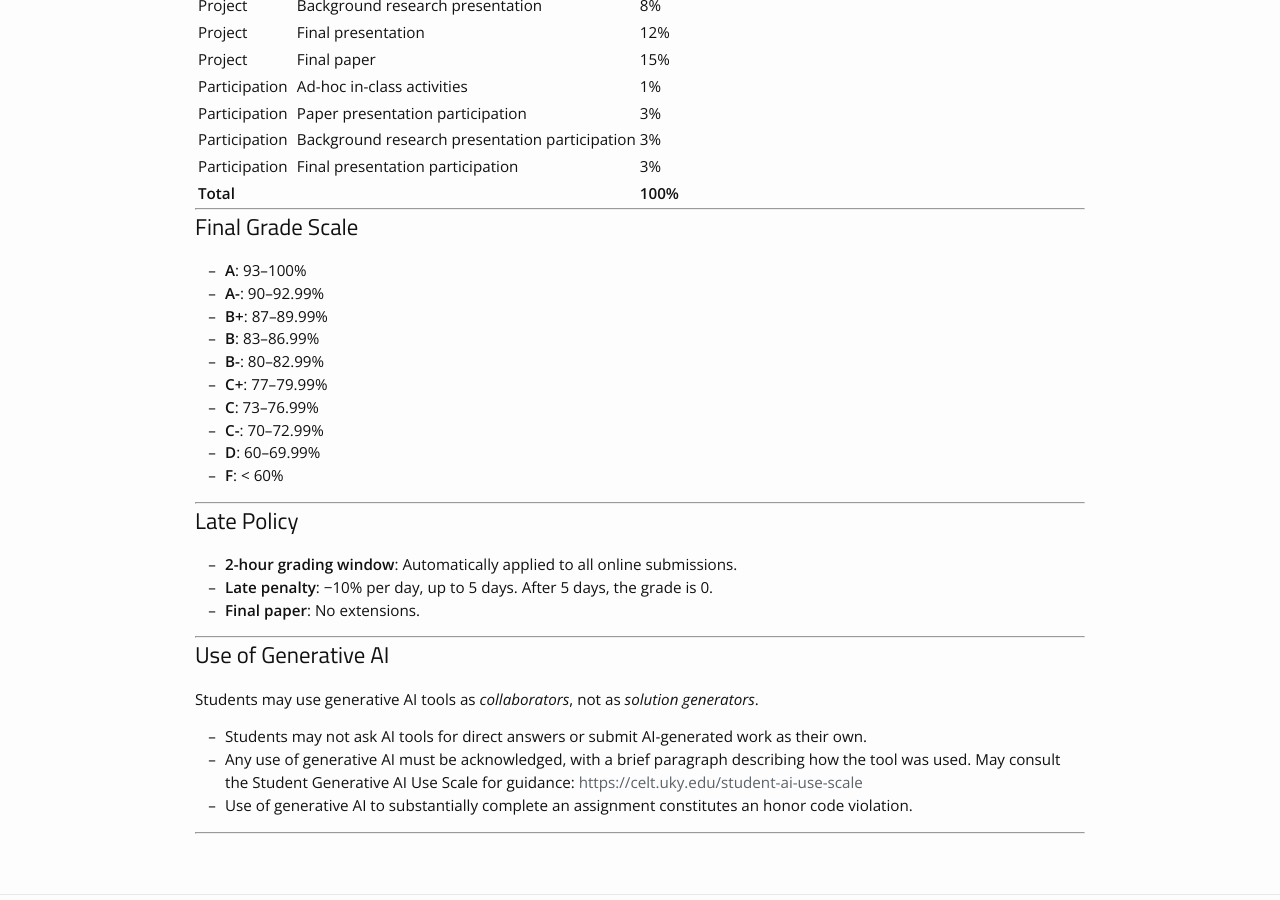
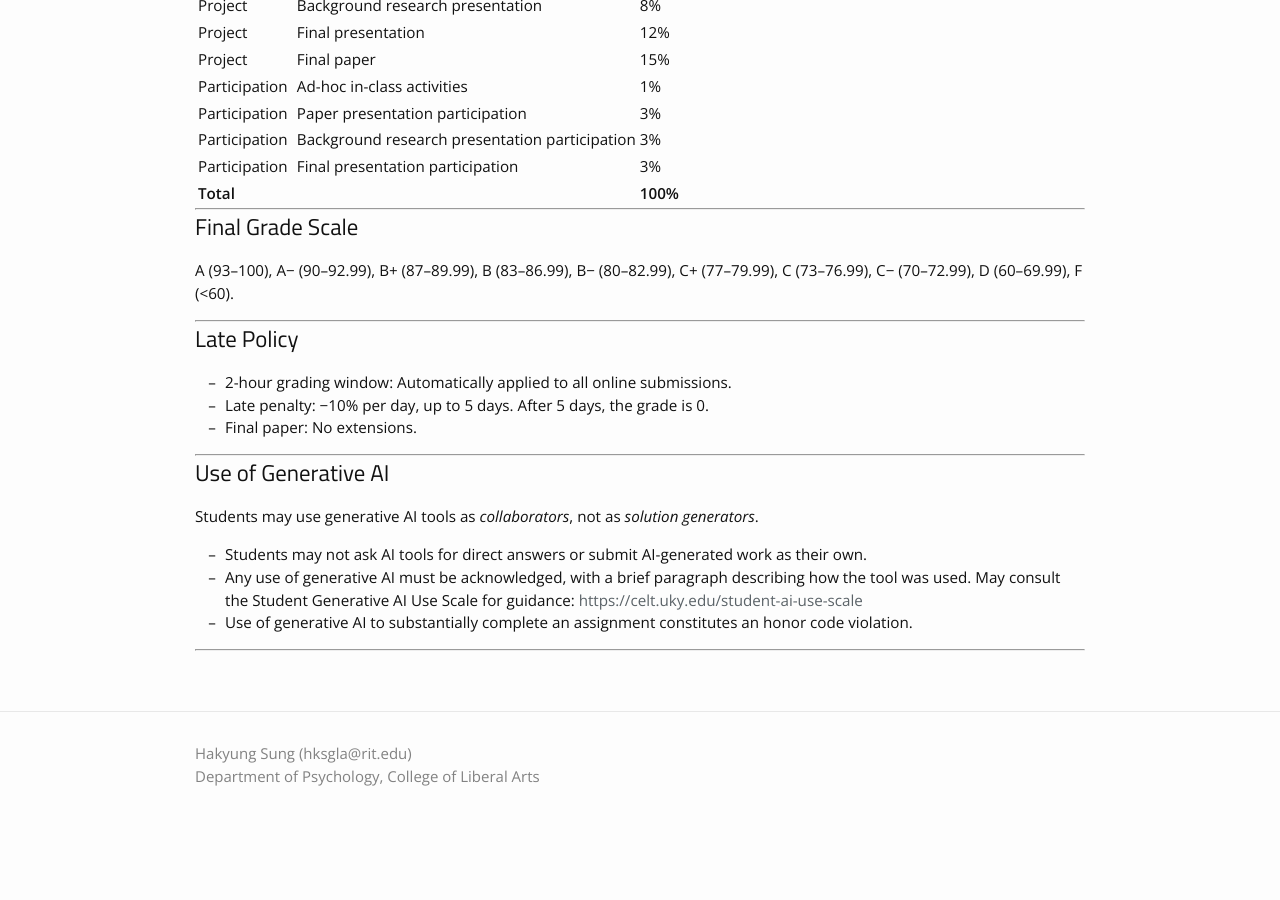
Before and after one commit to hksung/Spring26_PSYC681, a Jekyll site: the page built from grades.md, in a window 1280 px wide and 900 px high, scrolled down 456 px. Built offline with Jekyll 4.4.1, drawn with Linux system fonts in a browser that asks for light colours; nearby versions of some CDN libraries; after the commit the page ends 1303 px from its top, so only the background shows below that.

```diff
--- a/grades.md
+++ b/grades.md
@@ -27,24 +27,15 @@ permalink: /grades/
 
 ## Final Grade Scale
 
-* **A**: 93–100%
-* **A-**: 90–92.99%
-* **B+**: 87–89.99%
-* **B**: 83–86.99%
-* **B-**: 80–82.99%
-* **C+**: 77–79.99%
-* **C**: 73–76.99%
-* **C-**: 70–72.99%
-* **D**: 60–69.99%
-* **F**: < 60%
+A (93–100), A− (90–92.99), B+ (87–89.99), B (83–86.99), B− (80–82.99), C+ (77–79.99), C (73–76.99), C− (70–72.99), D (60–69.99), F (<60).
 
 ---
 
 ## Late Policy
 
-* **2-hour grading window**: Automatically applied to all online submissions.
-* **Late penalty**: −10% per day, up to 5 days. After 5 days, the grade is 0.
-* **Final paper**: No extensions.
+* 2-hour grading window: Automatically applied to all online submissions.
+* Late penalty: −10% per day, up to 5 days. After 5 days, the grade is 0.
+* Final paper: No extensions.
 
 ---
 
```
